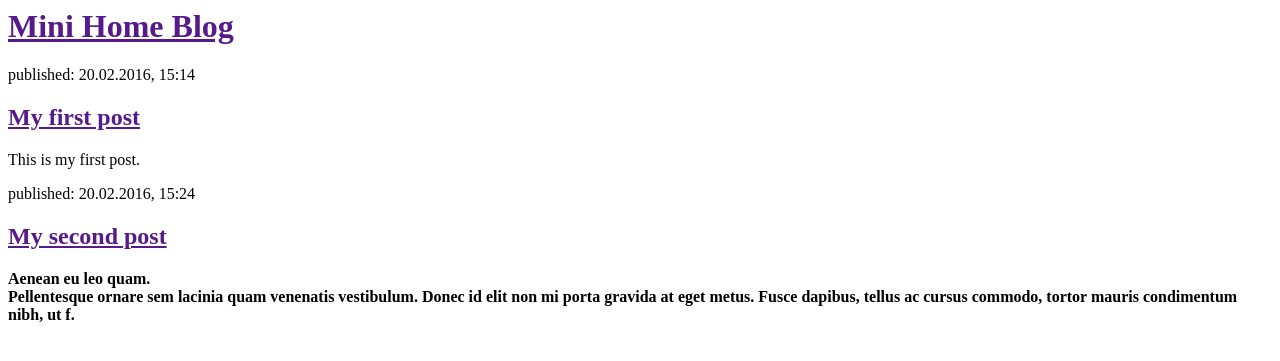
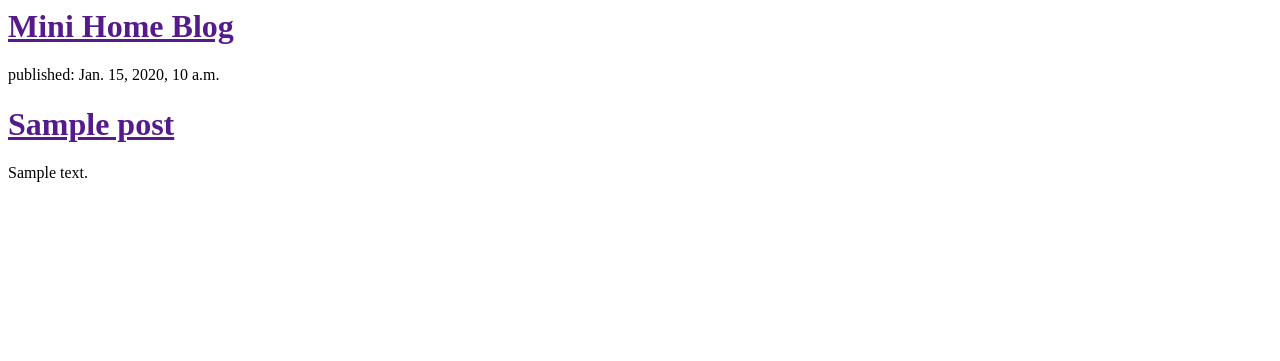
Before and after one commit to katahorvath/my-first-blog, a Django app: template blog/templates/blog/post_list.html in a window 1280 px wide. Shown: the top 361 px of the page. Run offline with Django 3.2, Linux system fonts and the light colour scheme; the template is opened without the code that fills it: values that come from a table or form of the project are taken from there, others are empty; tables that the repository leaves empty hold one stand-in row (values such as "Sample post").

Commit message:
Modified templates to display posts from database.

```diff
--- a/blog/templates/blog/post_list.html
+++ b/blog/templates/blog/post_list.html
@@ -7,16 +7,10 @@
             <h1><a href="">Mini Home Blog</a></h1>
         </div>
 
-        <div>
-            <p>published: 20.02.2016, 15:14</p>
-            <h2><a href="">My first post</a></h2>
-            <p>This is my first post.</p>
-        </div>
-
-        <div>
-            <p>published: 20.02.2016, 15:24</p>
-            <h2><a href="">My second post</a></h2>
-            <strong><p>Aenean eu leo quam. <br />Pellentesque ornare sem lacinia quam venenatis vestibulum. Donec id elit non mi porta gravida at eget metus. Fusce dapibus, tellus ac cursus commodo, tortor mauris condimentum nibh, ut f.</p></strong>
-        </div>
-    </body>
-</html>
+        {% for post in posts %}
+    		<div>
+        <p>published: {{ post.published_date }}</p>
+        <h1><a href="">{{ post.title }}</a></h1>
+        <p>{{ post.text|linebreaks }}</p>
+    </div>
+{% endfor %}
--- a/blog/views.py
+++ b/blog/views.py
@@ -1,3 +1,6 @@
 from django.shortcuts import render
+from django.utils import timezone
+from .models import Post
 def post_list(request):
-    return render(request, 'blog/post_list.html', {})
+    posts = Post.objects.filter(published_date__lte=timezone.now()).order_by('published_date')
+    return render(request, 'blog/post_list.html', {'posts': posts})
```
